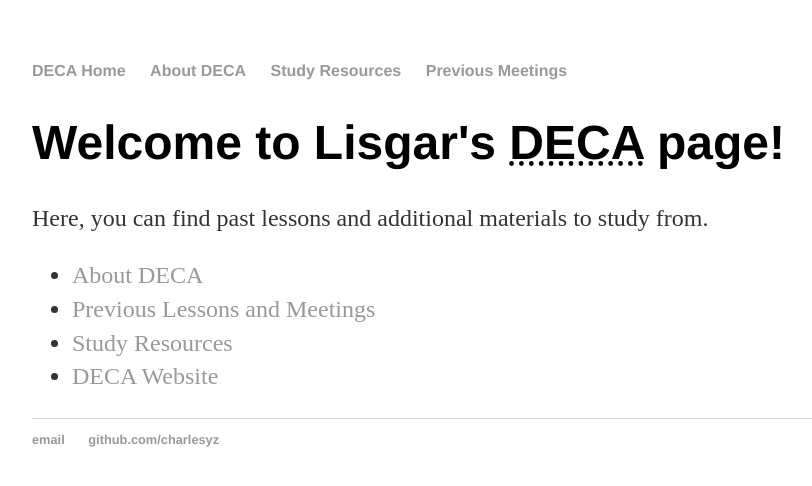
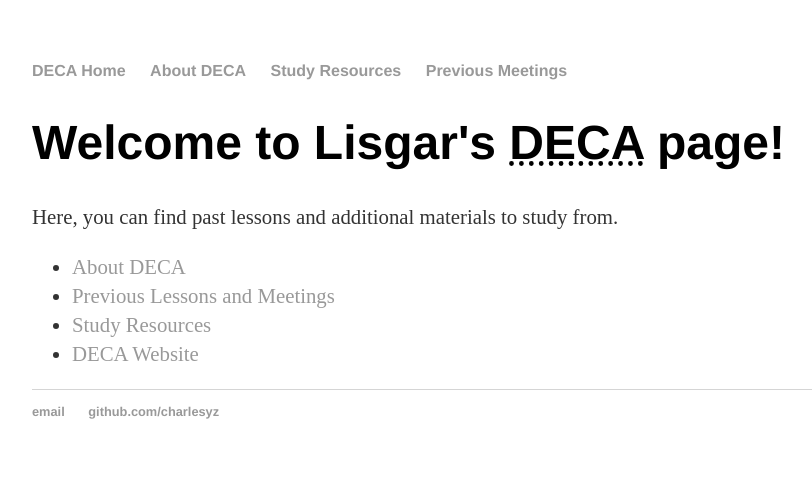
Before and after one commit to charlesyz/DECA, a Jekyll site: the page built from index.html, in a window 1280 px wide. Shown: the top 486 px of the page, without its empty margins (160-972 px from the left). Built offline with Jekyll 4.4.1, drawn with Linux system fonts in a browser that asks for light colours.

```diff
--- a/css/main.css
+++ b/css/main.css
@@ -3,7 +3,7 @@
 a { text-decoration: none; color: #999; }
 a:hover { text-decoration: underline; }
 
-p, ul { font-size: 1.5em; line-height: 1.4em; color: #333; }
+p, ul { font-size: 1.3em; line-height: 1.4em; color: #333; }
 
 h1, h2, h3, h4 { font-family: 'Helvetica', 'Arial', 'Sans-Serif'; }
 h1 { font-size: 3em;  }
@@ -18,5 +18,5 @@
 header {border-top: 5px solid #d5d5d5;}
 
 /* Blog */
-ul.posts { margin: 20px auto 40px; font-size: 1.0em; }
+ul.posts { margin: 20px auto 40px; font-size: 1.3em; }
 ul.posts li { list-style: none; }
```
